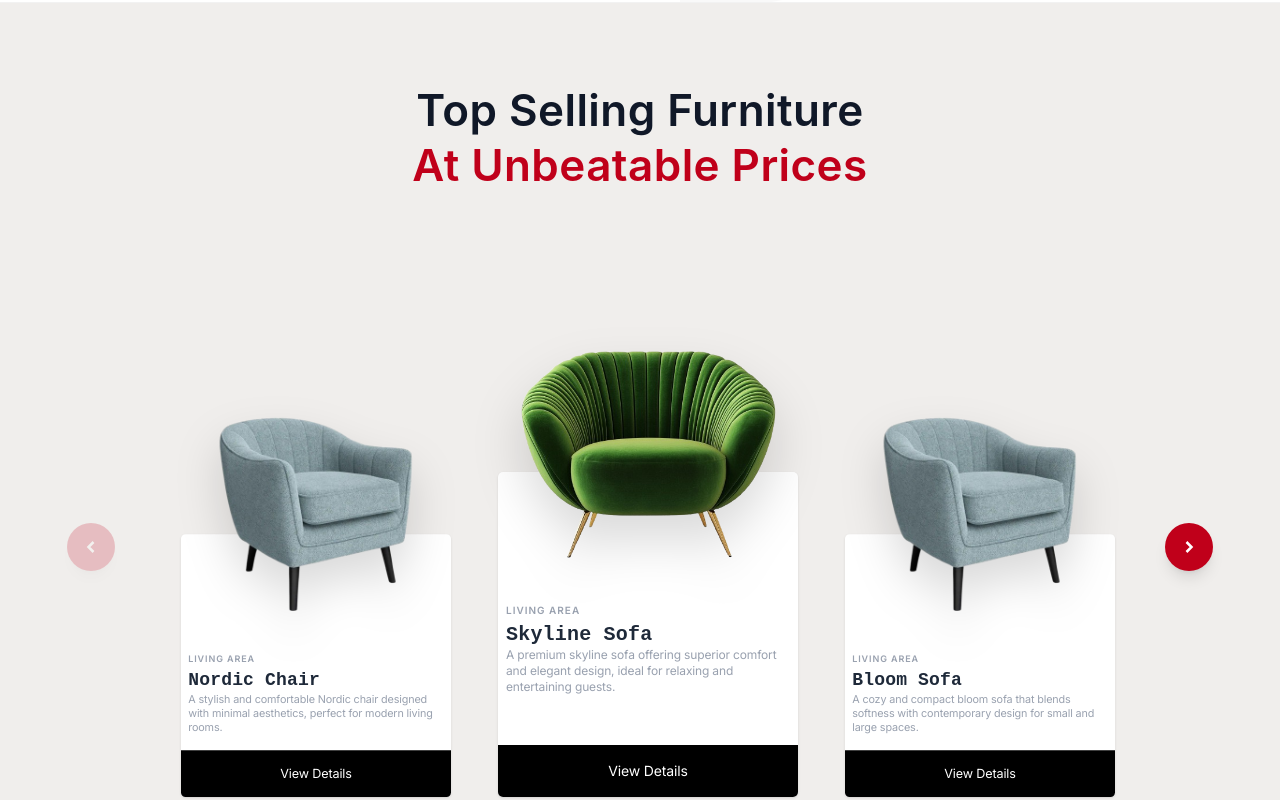
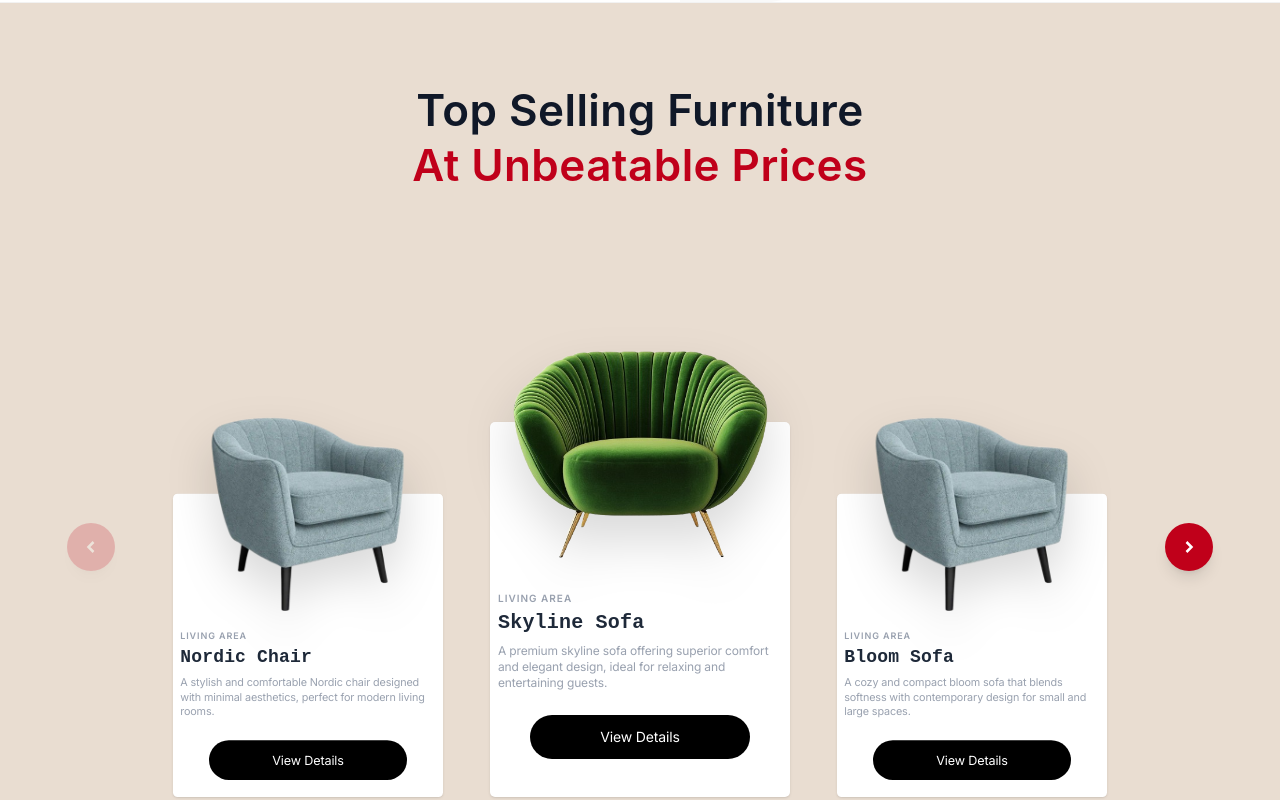
Before and after one commit to ekodrix-collab/magnat-furniture, a Next.js app: page / in a window 1280 px wide. Shown: the part 3000-3800 px from the top of the page. Built offline with nearby package versions, Linux system fonts and the light colour scheme.

Commit message:
refactor homeCollection component

```diff
--- a/components/home/HomeCollection.tsx
+++ b/components/home/HomeCollection.tsx
@@ -1,6 +1,6 @@
 "use client";
 
-import { useState, useEffect } from "react";
+import { useState, useEffect, useRef } from "react";
 
 interface Product {
   id: number;
@@ -8,7 +8,6 @@ interface Product {
   name: string;
   subtitle: string;
   image: string;
-
 }
 
 const products: Product[] = [
@@ -16,65 +15,77 @@ const products: Product[] = [
     id: 1,
     category: "Living Area",
     name: "Nordic Chair",
-    subtitle: "A stylish and comfortable Nordic chair designed with minimal aesthetics, perfect for modern living rooms.",
-    image: "/images/singlesofa.png"
+    subtitle:
+      "A stylish and comfortable Nordic chair designed with minimal aesthetics, perfect for modern living rooms.",
+    image: "/images/singlesofa.png",
   },
   {
     id: 2,
     category: "Living Area",
     name: "Skyline Sofa",
-    subtitle: "A premium skyline sofa offering superior comfort and elegant design, ideal for relaxing and entertaining guests.",
-    image: "/images/sofa3d1.png"
+    subtitle:
+      "A premium skyline sofa offering superior comfort and elegant design, ideal for relaxing and entertaining guests.",
+    image: "/images/sofa3d1.png",
   },
   {
     id: 3,
     category: "Living Area",
     name: "Bloom Sofa",
-    subtitle: "A cozy and compact bloom sofa that blends softness with contemporary design for small and large spaces.",
-    image: "/images/singlesofa.png"
+    subtitle:
+      "A cozy and compact bloom sofa that blends softness with contemporary design for small and large spaces.",
+    image: "/images/singlesofa.png",
   },
   {
     id: 4,
     category: "Bedroom",
     name: "Luna Armchair",
-    subtitle: "A luxurious armchair crafted for bedroom comfort, featuring soft cushioning and a sleek modern look.",
-    image: "/images/sofa3d1.png"
+    subtitle:
+      "A luxurious armchair crafted for bedroom comfort, featuring soft cushioning and a sleek modern look.",
+    image: "/images/sofa3d1.png",
   },
   {
     id: 5,
     category: "Office",
     name: "Crest Desk Chair",
-    subtitle: "An ergonomic office chair designed for long working hours, providing excellent back support and comfort.",
-    image: "/images/singlesofa.png"
-  }
+    subtitle:
+      "An ergonomic office chair designed for long working hours, providing excellent back support and comfort.",
+    image: "/images/singlesofa.png",
+  },
 ];
+
 const CARD_GAP = 32;
 
+// Always show 3 cards on tablet and above
 const getCardWidth = () => {
   if (typeof window === "undefined") return 300;
-  if (window.innerWidth < 640) return 260;
-  if (window.innerWidth < 1024) return 280;
-  return 300;
+  if (window.innerWidth < 640) return Math.min(window.innerWidth - 48, 320); // mobile: near full width
+  if (window.innerWidth < 1024) return 240; // tablet: 3 cards
+  return 300; // desktop: 3 cards
 };
 
 const getVisibleCount = () => {
   if (typeof window === "undefined") return 3;
-  if (window.innerWidth < 640) return 1;
-  if (window.innerWidth < 1024) return 2;
-  return 3;
+  if (window.innerWidth < 640) return 1; // mobile: 1 card
+  return 3; // tablet + desktop: always 3
 };
 
 export default function FurnitureCarousel() {
-  const [items, setItems] = useState<Product[]>(products);
   const [currentIndex, setCurrentIndex] = useState(0);
+  const [cardWidth, setCardWidth] = useState<number | null>(null);
+  const [visibleCount, setVisibleCount] = useState<number | null>(null);
+  const [hoveredIndex, setHoveredIndex] = useState<number | null>(null);
+  const [isMobile, setIsMobile] = useState(false);
 
-  const [cardWidth, setCardWidth] = useState(300);
-  const [visibleCount, setVisibleCount] = useState(3);
+  // Touch/swipe state
+  const touchStartX = useRef<number | null>(null);
+  const touchEndX = useRef<number | null>(null);
+  const SWIPE_THRESHOLD = 50;
 
   useEffect(() => {
     const handleResize = () => {
       setCardWidth(getCardWidth());
       setVisibleCount(getVisibleCount());
+      setIsMobile(window.innerWidth < 640);
     };
 
     handleResize();
@@ -82,87 +93,127 @@ export default function FurnitureCarousel() {
     return () => window.removeEventListener("resize", handleResize);
   }, []);
 
+  if (cardWidth === null || visibleCount === null) return null;
+
   const STEP = cardWidth + CARD_GAP;
-  const maxIndex = items.length - visibleCount;
+  const maxIndex = products.length - visibleCount;
 
   const prev = () => setCurrentIndex((i) => Math.max(0, i - 1));
   const next = () => setCurrentIndex((i) => Math.min(maxIndex, i + 1));
   const goTo = (i: number) => setCurrentIndex(i);
 
+  // Touch handlers for swipe (mobile only)
+  const handleTouchStart = (e: React.TouchEvent) => {
+    touchStartX.current = e.touches[0].clientX;
+    touchEndX.current = null;
+  };
+
+  const handleTouchMove = (e: React.TouchEvent) => {
+    touchEndX.current = e.touches[0].clientX;
+  };
+
+  const handleTouchEnd = () => {
+    if (touchStartX.current === null || touchEndX.current === null) return;
+    const delta = touchStartX.current - touchEndX.current;
+    if (Math.abs(delta) >= SWIPE_THRESHOLD) {
+      if (delta > 0) next();
+      else prev();
+    }
+    touchStartX.current = null;
+    touchEndX.current = null;
+  };
+
+  const getTransform = (isCenter: boolean, index: number) => {
+    // On mobile, all visible cards treated the same
+    if (isMobile) return "scale(1)";
+    const isHovered = hoveredIndex === index;
+    if (isCenter) return isHovered ? "scale(1.05)" : "scale(1)";
+    return isHovered ? "scale(0.95)" : "scale(0.9)";
+  };
+
+  const getCardHeight = (isCenter: boolean) => {
+    if (isMobile) return "480px";
+    return isCenter ? "500px" : "450px";
+  };
+
   return (
-    <section className="min-h-screen bg-[#f0eeec] flex flex-col items-center justify-center py-20 px-4 overflow-hidden">
-
+    <section className="min-h-screen bg-[#e9ddd1] flex flex-col items-center justify-center py-10 lg:py-20 px-4 overflow-hidden">
       {/* Header */}
-      <div className="text-center lg:mb-10 max-w-xl ">
+      <div className="text-center lg:mb-10 max-w-xl">
         <h1
           className="text-3xl sm:text-4xl md:text-5xl font-bold text-gray-900"
           style={{ fontFamily: "-apple-system" }}
         >
           Top Selling Furniture <br />
-          <span className="text-[#C0001A]">
-            At Unbeatable Prices
-          </span>
+          <span className="text-[#C0001A] mt-2">At Unbeatable Prices</span>
         </h1>
       </div>
 
       {/* Carousel Container */}
       <div className="relative w-full max-w-[1050px] mx-auto flex items-center justify-center">
-
         {/* Left Arrow */}
         <button
           onClick={prev}
           disabled={currentIndex === 0}
           className="absolute -left-2 sm:-left-4 lg:-left-12 top-1/2 -translate-y-1/2 z-30 w-10 h-10 sm:w-12 sm:h-12 !bg-[#C0001A] rounded-full flex items-center justify-center shadow-lg disabled:opacity-20 hover:!bg-[#62010e] transition-opacity duration-300"
         >
-          <svg width="20" height="20" viewBox="0 0 24 24" fill="none" stroke="white" strokeWidth="3">
+          <svg
+            width="20"
+            height="20"
+            viewBox="0 0 24 24"
+            fill="none"
+            stroke="white"
+            strokeWidth="3"
+          >
             <path d="M15 18l-6-6 6-6" />
           </svg>
         </button>
 
         {/* Slider Viewport */}
         <div
-          className="overflow-hidden py-10 px-2"
-          style={{ width: `${(cardWidth * visibleCount) + (CARD_GAP * (visibleCount - 1))}px` }}
+          className="overflow-hidden py-10"
+          style={{
+            width: isMobile
+              ? `${cardWidth}px`
+              : `${cardWidth * visibleCount + CARD_GAP * (visibleCount - 1)}px`,
+          }}
+          onTouchStart={isMobile ? handleTouchStart : undefined}
+          onTouchMove={isMobile ? handleTouchMove : undefined}
+          onTouchEnd={isMobile ? handleTouchEnd : undefined}
         >
           <div
             className="flex items-end will-change-transform"
             style={{
               gap: `${CARD_GAP}px`,
               transform: `translateX(-${currentIndex * STEP}px)`,
-              // NORMAL SLIDING ANIMATION (Smooth Ease)
               transition: "transform 0.5s ease-in-out",
             }}
           >
-            {items.map((product, index) => {
+            {products.map((product, index) => {
               const relIndex = index - currentIndex;
-              const isCenter = relIndex === Math.floor(visibleCount / 2);
+              // On desktop/tablet: center card is middle of 3 visible
+              // On mobile: only 1 visible, that one is "center"
+              const isCenter = isMobile
+                ? relIndex === 0
+                : relIndex === Math.floor(visibleCount / 2);
               const isVisible = relIndex >= 0 && relIndex < visibleCount;
 
               return (
                 <div
                   key={product.id}
-                  className="relative flex flex-col items-center justify-end flex-shrink-0 cursor-pointer"
+                  className="relative flex flex-col items-center justify-end flex-shrink-0  cursor-pointer"
                   style={{
                     width: `${cardWidth}px`,
-                    height: isCenter ? "500px" : "450px",
+                    height: getCardHeight(isCenter),
                     opacity: isVisible ? 1 : 0.3,
-                    transform: isCenter ? "scale(1)" : "scale(0.9)",
+                    transform: getTransform(isCenter, index),
                     transformOrigin: "bottom center",
                     zIndex: isCenter ? 20 : 10,
-                    // NORMAL TRANSITION
-                    transition: "transform 0.4s ease-in-out, opacity 0.4s ease-in-out",
+                    transition:
+                      "transform 0.4s ease-in-out, opacity 0.4s ease-in-out",
                   }}
-                  onMouseEnter={(e) => {
-                    // ZOOM IN BOX ON HOVER
-                    (e.currentTarget as HTMLDivElement).style.transform = isCenter
-                      ? "scale(1.05)"
-                      : "scale(0.95)";
-                  }}
-                  onMouseLeave={(e) => {
-                    (e.currentTarget as HTMLDivElement).style.transform = isCenter
-                      ? "scale(1)"
-                      : "scale(0.9)";
-                  }}
+                  onMouseEnter={() => !isMobile && setHoveredIndex(index)}
+                  onMouseLeave={() => !isMobile && setHoveredIndex(null)}
                 >
                   {/* Image */}
                   <div
@@ -180,32 +231,27 @@ export default function FurnitureCarousel() {
                   </div>
 
                   {/* Card Box */}
-
                   <div
-                    className="bg-white w-full h-[65%] rounded-[5px] shadow-sm flex flex-col justify-center transition-shadow duration-300 hover:shadow-xl"
-                    style={{
-                      paddingTop: isCenter ? "50px" : "50px",
-                    }}
+                    className="bg-white w-full h-[75%] rounded-[5px] shadow-sm flex flex-col justify-center transition-shadow duration-300 hover:shadow-xl"
+                    style={{ paddingTop: "50px" }}
                   >
-                    <div className="flex flex-col justify-between h-full pt-20">
-
-
+                    <div className="flex flex-col pt-20 ">
                       <div className="px-2">
                         <span className="block text-[10px] uppercase tracking-widest text-gray-400 font-bold text-left">
                           {product.category}
                         </span>
-
-                    <h3 className="text-md font-bold text-gray-800 mt-1 text-left" style={{ fontFamily: "monospace" }}>
+                        <h3
+                          className="text-md font-bold text-gray-800 mt-1 text-left"
+                          style={{ fontFamily: "monospace" }}
+                        >
                           {product.name}
                         </h3>
-
-                    <p className="text-xs text-gray-400 text-left">
+                        <p className="text-xs text-gray-400 text-left py-2">
                           {product.subtitle}
                         </p>
                       </div>
-
-                    <div className="w-full">
-                      <button className="mt-4 px-4 py-4 w-full bg-[#000000] text-white text-sm rounded-b-[5px] hover:bg-[#000000] transition-colors duration-300">
+                      <div className="px-10">
+                        <button className="mt-4 px-4 py-3 bg-[#000000] text-white text-sm rounded-[50px] w-full transition-transform duration-200 ease-out hover:scale-[1.04] active:scale-[0.98]">
                           View Details
                         </button>
                       </div>
@@ -223,7 +269,14 @@ export default function FurnitureCarousel() {
           disabled={currentIndex >= maxIndex}
           className="absolute -right-2 sm:-right-4 lg:-right-12 top-1/2 -translate-y-1/2 z-30 w-10 h-10 sm:w-12 sm:h-12 !bg-[#C0001A] rounded-full flex items-center justify-center shadow-lg disabled:opacity-20 hover:!bg-[#62010e] transition-opacity duration-300"
         >
-          <svg width="20" height="20" viewBox="0 0 24 24" fill="none" stroke="white" strokeWidth="3">
+          <svg
+            width="20"
+            height="20"
+            viewBox="0 0 24 24"
+            fill="none"
+            stroke="white"
+            strokeWidth="3"
+          >
             <path d="M9 18l6-6-6-6" />
           </svg>
         </button>
@@ -236,9 +289,7 @@ export default function FurnitureCarousel() {
             key={i}
             onClick={() => goTo(i)}
             className={`transition-all duration-300 rounded-full h-2 ${
-              i === currentIndex
-                ? "w-8 bg-[#C0001A]"
-                : "w-2 bg-gray-300"
+              i === currentIndex ? "w-8 bg-[#C0001A]" : "w-2 bg-gray-300"
             }`}
           />
         ))}
```
Lines whose indentation alone changed are shown as unchanged.
